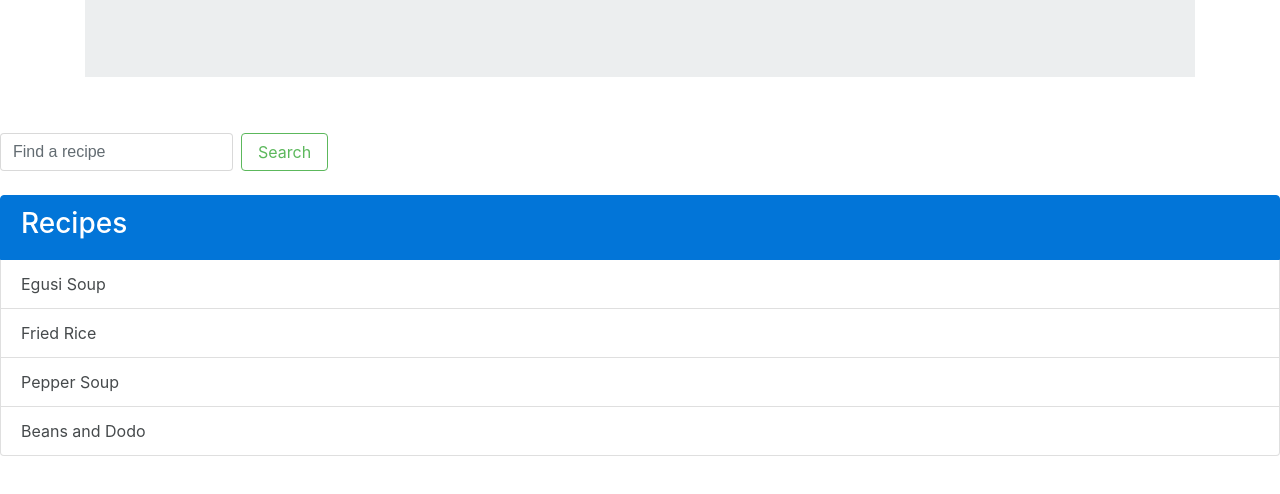
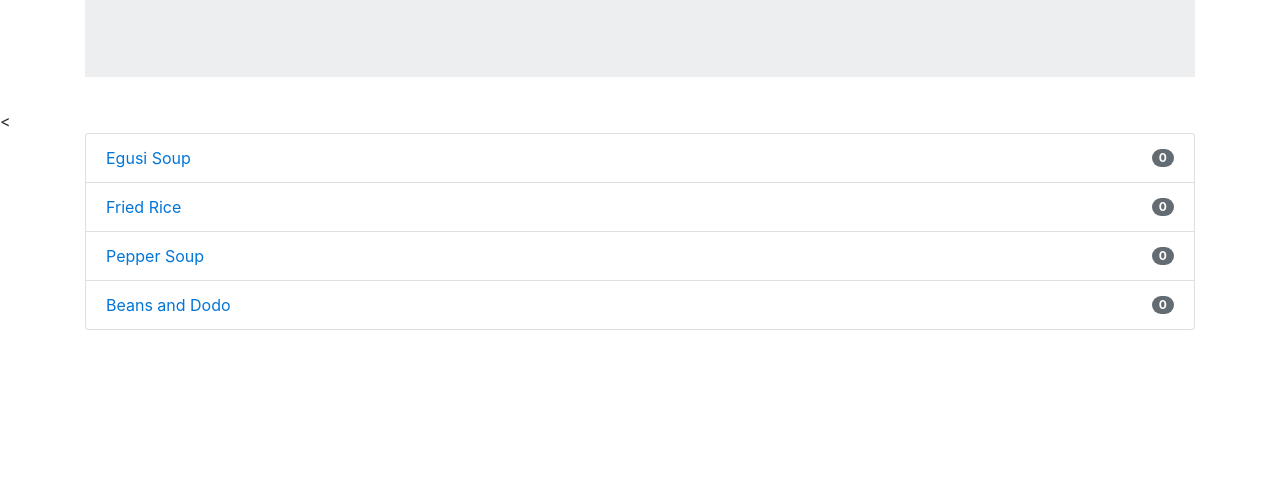
Before and after one commit to uchemukolo/uchemukolo.github.io, a plain HTML site: page template/views/recipes.html in a window 1280 px wide. Shown: the part 264-758 px from the top of the page. Drawn offline with nearby package versions, Linux system fonts and the light colour scheme; a script that the page names is missing.

Commit message:
New update for recipes.html

```diff
--- a/template/views/recipes.html
+++ b/template/views/recipes.html
@@ -49,22 +49,27 @@
   </div>
 </div>
 </div>
-      </br>
-      <div>
-      <form class="form-inline my-2 my-lg-0">
-          <input class="form-control mr-sm-2" type="text" placeholder="Find a recipe">
-          <a href="#" class="btn btn-outline-success my-2 my-sm-0" type="submit">Search</a>
-        </form>
-        <div>
+      <
         </br>
-        <div class="col-md-14" class="list-group">
-       <a href="#" class="list-group-item active">
-         <h3>Recipes</h3>
-       </a>
-        <a href="#" class="list-group-item list-group-item-action">Egusi Soup</a>
-        <a href="#" class="list-group-item list-group-item-action">Fried Rice</a>
-        <a href="#" class="list-group-item list-group-item-action">Pepper Soup</a>
-        <a href="#" class="list-group-item list-group-item-action">Beans and Dodo</a>
-       </div>
+<div class="container" class="row" class="col-md-8">
+<ul class="list-group">
+  <li class="list-group-item justify-content-between">
+    <a href="#">Egusi Soup</a>
+    <span class="badge badge-default badge-pill">0</span>
+  </li>
+  <li class="list-group-item justify-content-between">
+     <a href="#">Fried Rice</a>
+    <span class="badge badge-default badge-pill">0</span>
+  </li>
+  <li class="list-group-item justify-content-between">
+     <a href="#">Pepper Soup</a>
+    <span class="badge badge-default badge-pill">0</span>
+  </li>
+  <li class="list-group-item justify-content-between">
+     <a href="#">Beans and Dodo</a>
+    <span class="badge badge-default badge-pill">0</span>
+  </li>
+</ul>
+</div>
 </body>
 </html>
```
